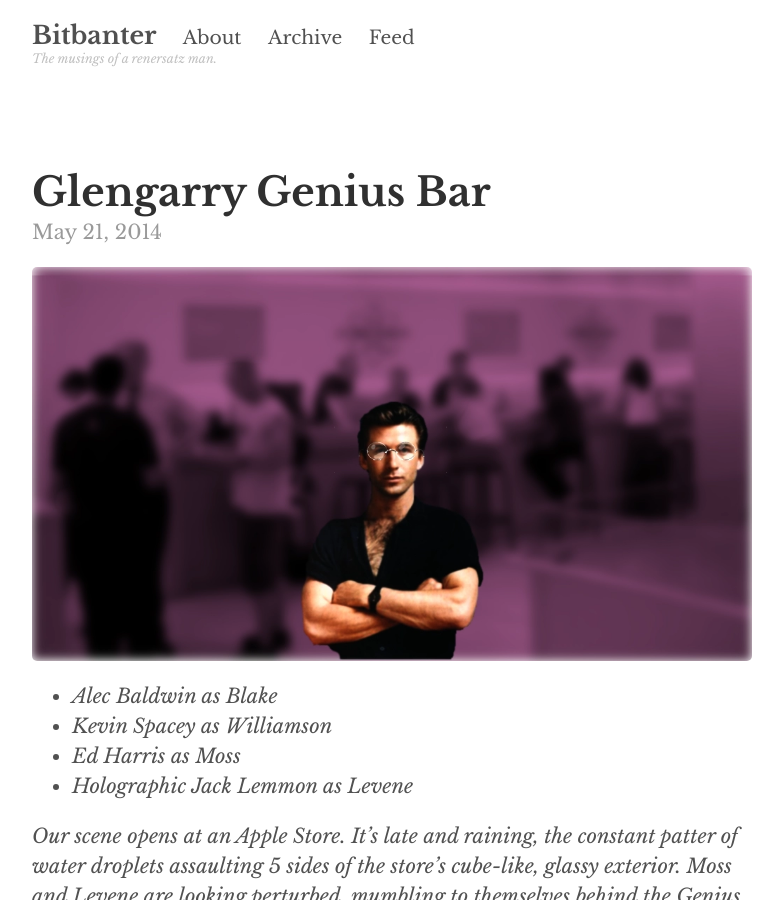
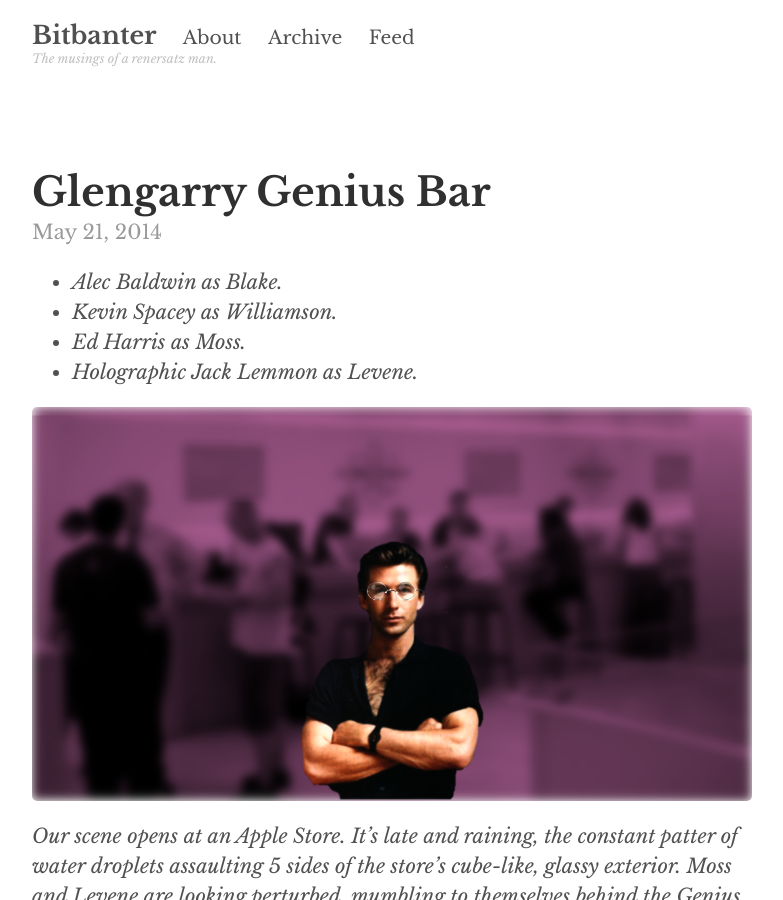
Before and after one commit to acityinohio/bitbanter-archive, a Jekyll site: the page built from _posts/2014-05-21-glengarry-genius-bar.md, in a window 1280 px wide and 900 px high. Shown: the whole window, without its empty margins (248-1031 px from the left). Built offline with Jekyll 4.4.1, drawn with Linux system fonts in a browser that asks for light colours; Markdown is read by kramdown in place of the engine named in the settings.

```diff
--- a/_config.yml
+++ b/_config.yml
@@ -14,6 +14,7 @@ url:              http://bitbanter.com
 author:
   name:           Josh Cincinnati
   url:            https://twitter.com/acityinohio
+  twit:           acityinohio
 
 paginate:         1
 
@@ -21,7 +22,7 @@ paginate:         1
 version:          1.0.0
 
 github:
-  repo:           https://github.com/acityinohio/bitbanter
+  repo:           https://github.com/ACityInOhio/ACityInOhio.github.io
 
 # List of pages to include in header
 pages_list:       {'About':'/about','Archive':'/archive','Feed':'/atom.xml'}
--- a/_includes/ogp.html
+++ b/_includes/ogp.html
@@ -1,10 +1,16 @@
 {% capture header %}
+<meta name="twitter:card" content="summary">
 
 {% if page.title == "Home" %}
 	<meta property="og:type" content="website" />
+	<meta name="twitter:title" content="{{ site.title }}" />
+	<meta name="twitter:description" content="{{ site.tagline }}" />
 {% else %}
 	<meta property="og:type" content="article" />
 	<meta property="og:title" content="{{ page.title }}" />
+	<meta property="og:description" content="{{ page.excerpt | strip_html }}" />
+	<meta name="twitter:title" content="{{ page.title }}" />
+	<meta name="twitter:description" content="{{  page.excerpt | strip_html }}" />
 {% endif %}
 
 {% include meta.html property="og:site_name" content=site.title %}
@@ -12,12 +18,14 @@
 {% if page.thumb %}
 	{% capture image_url %}{{ site.url }}/assets/{{ page.thumb }}{% endcapture %}
 	{% include meta.html property="og:image" content=image_url %}
+	<meta name="twitter:image:src" content="{{ image_url}}" />
 {% endif %}
 
 {% capture page_url %}{{ site.url }}{{ page.url | replace:'/index.html','/' }}{% endcapture %}
 {% include meta.html property="og:url" content=page_url %}
 
-<meta property="article:author" content="{{ site.author.url }}" />
+<meta property="article:author" content="https://www.facebook.com/josh.cincinnati" />
+<meta name="twitter:creator" content="{{ site.author.twit }}">
 <link rel="author" href="{{ site.author.url }}" />
 
 {% endcapture %}{{ header | strip_newlines }}
--- a/_posts/2014-05-21-glengarry-genius-bar.md
+++ b/_posts/2014-05-21-glengarry-genius-bar.md
@@ -1,15 +1,15 @@
 ---
 layout: post
 title: Glengarry Genius Bar
-thumb: 2014-05-21-glengarry-genius-bar.webp
+thumb: 2014-05-21-glengarry-genius-bar.png
 ---
 
-![The Best Photoshop I Could Do of Alec Baldwin as Jobs](/assets/2014-05-21-glengarry-genius-bar.webp)
+*  *Alec Baldwin as Blake.*
+*  *Kevin Spacey as Williamson.*
+*  *Ed Harris as Moss.*
+*  *Holographic Jack Lemmon as Levene.*
 
-* *Alec Baldwin as Blake*
-* *Kevin Spacey as Williamson*
-* *Ed Harris as Moss*
-* *Holographic Jack Lemmon as Levene*
+![The Best Photoshop I Could Do of Alec Baldwin as Jobs](/assets/2014-05-21-glengarry-genius-bar.png)
 
 *Our scene opens at an Apple Store. It's late and raining, the constant patter of water droplets assaulting 5 sides of the store's cube-like, glassy exterior. Moss and Levene are looking perturbed, mumbling to themselves behind the Genius Bar. There's an incongruous poster of Alan Arkin, silently staring at them from behind.*
 
```
Also changed, not shown: _posts/2014-05-20-smartwatch.md (+2 -2 lines), assets/2014-05-20-smartwatch.png (added), assets/2014-05-20-smartwatch.webp (deleted), assets/2014-05-21-glengarry-genius-bar.png (added), assets/2014-05-21-glengarry-genius-bar.webp (deleted).
